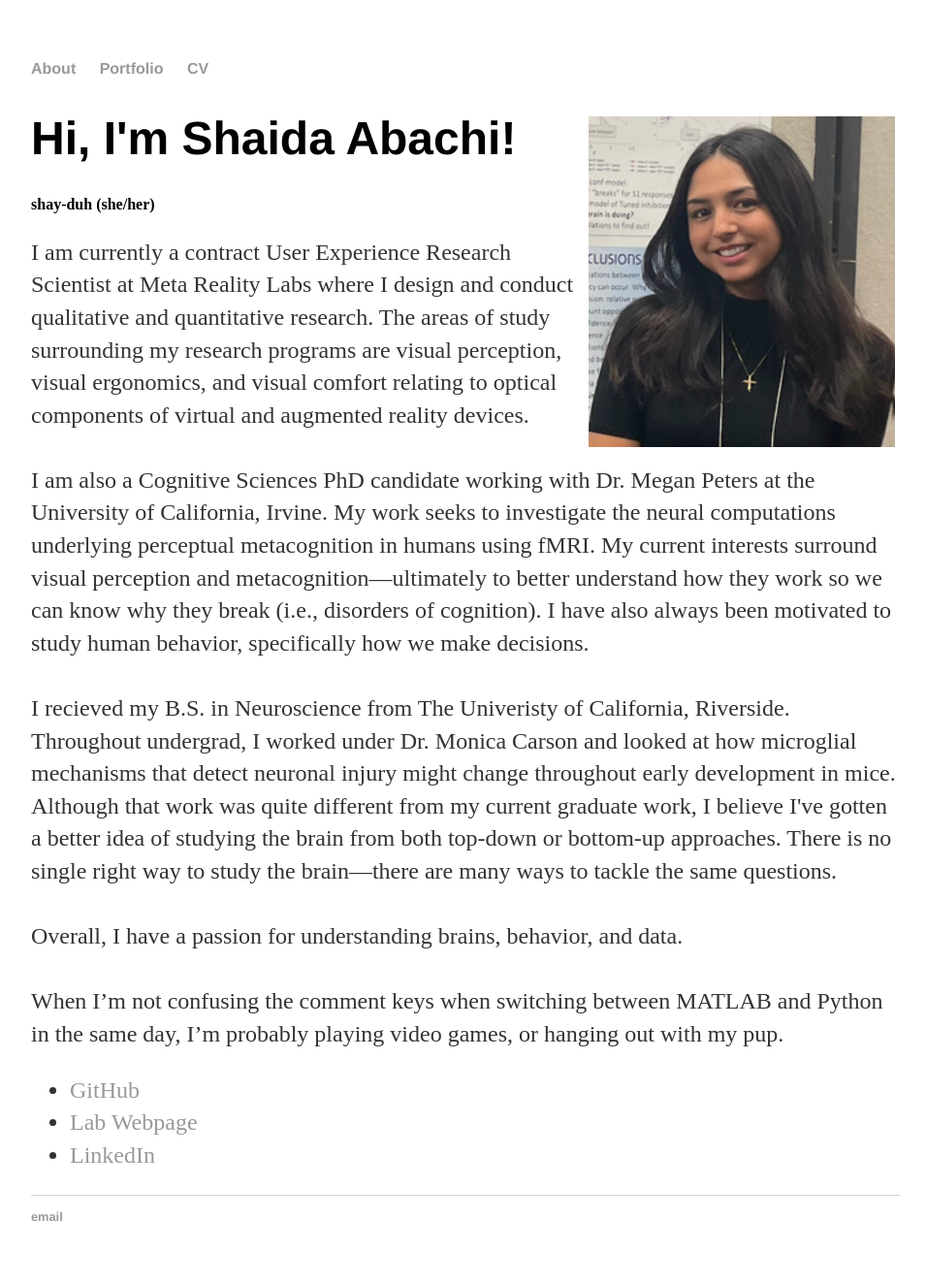
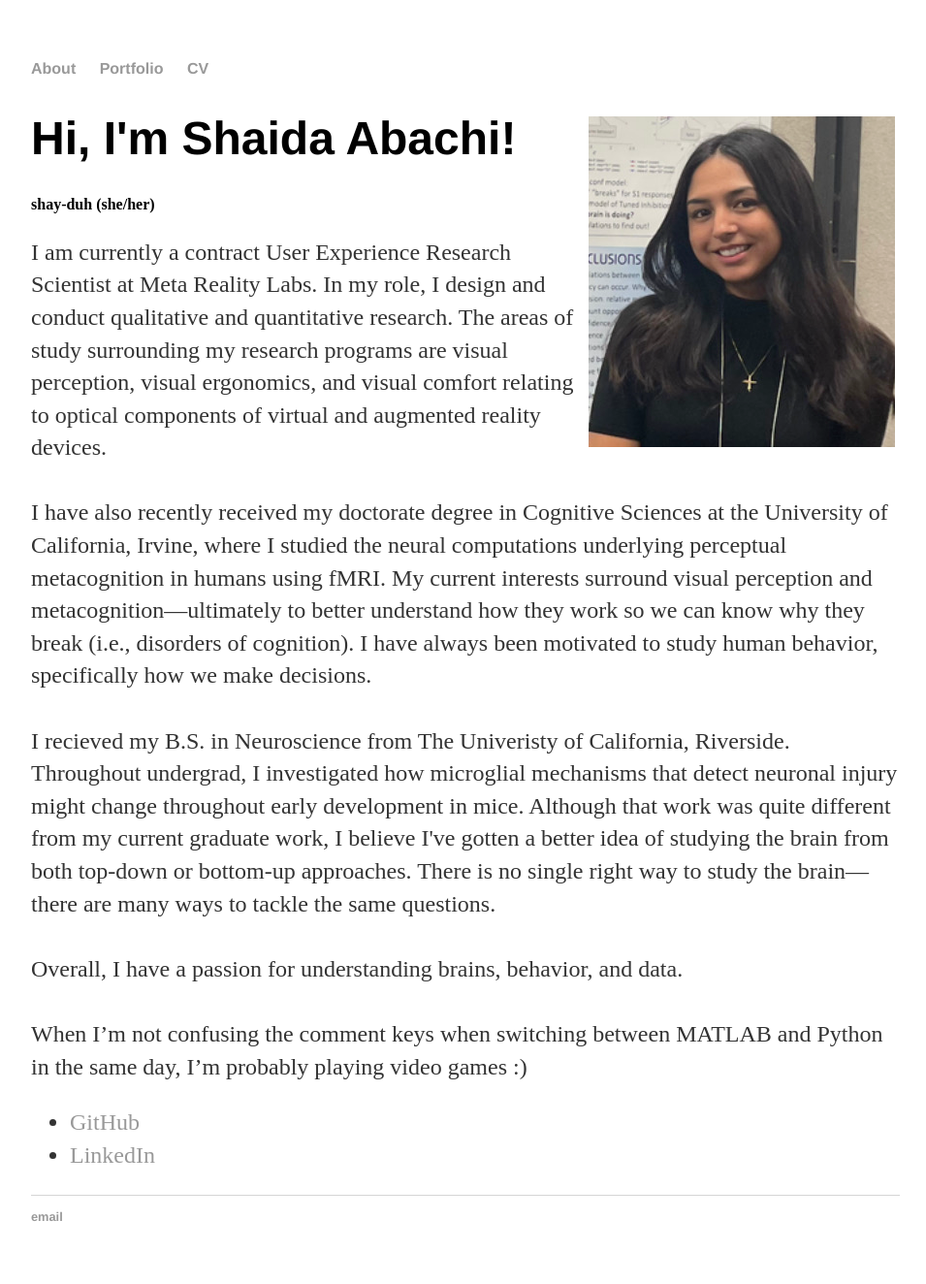
Before and after one commit to shaida-abachi/shaida-abachi.github.io, a Jekyll site: the page built from index.html, in a window 1280 px wide. Shown: the whole page at 97% size, without its empty margins (160-1115 px from the left). Built offline with Jekyll 4.4.1, drawn with Linux system fonts in a browser that asks for light colours.

Commit message:
Update index.html

```diff
--- a/index.html
+++ b/index.html
@@ -17,30 +17,29 @@ title: Shaida Abachi
 		<div class="blurb">
 			<h1>Hi, I'm Shaida Abachi!</h1> <b>shay-duh (she/her)</b>
 
-			<p>I am currently a contract User Experience Research Scientist at Meta Reality Labs where I
+			<p>I am currently a contract User Experience Research Scientist at Meta Reality Labs. In my role, I
 				design and conduct qualitative and quantitative research. The areas of study surrounding my research programs are
 				visual perception, visual ergonomics, and visual comfort relating to optical components of virtual and augmented reality devices.
 				<br><br>
-				I am also a Cognitive Sciences PhD candidate working with Dr. Megan Peters at the University of California, Irvine.
-				My work seeks to investigate the neural computations underlying perceptual metacognition in humans using fMRI.
+				I have also recently received my doctorate degree in Cognitive Sciences at the University of California, Irvine, where I studied
+				the neural computations underlying perceptual metacognition in humans using fMRI.
 				My current interests surround visual perception and metacognition—ultimately to better
-				understand how they work so we can know why they break (i.e., disorders of cognition). I have also always been
+				understand how they work so we can know why they break (i.e., disorders of cognition). I have always been
 				motivated to study human behavior, specifically how we make decisions.<br><br>
 
-				I recieved my B.S. in Neuroscience from The Univeristy of California, Riverside. Throughout undergrad, I worked under
-				Dr. Monica Carson and looked at how microglial mechanisms that detect neuronal injury might change throughout early development in mice.
+				I recieved my B.S. in Neuroscience from The Univeristy of California, Riverside. Throughout undergrad, I
+				investigated how microglial mechanisms that detect neuronal injury might change throughout early development in mice.
 				Although that work was quite different from my current graduate work, I believe I've gotten a better idea of studying the brain from
 				both top-down or bottom-up approaches. There is no single right way to study the brain—there are many
 				ways to tackle the same questions.<br><br>
 
 				Overall, I have a passion for understanding brains, behavior, and data.<br><br>
 
-				When I’m not confusing the comment keys when switching between MATLAB and Python in the same day, I’m probably playing video games, or hanging out with my pup. </p>
+				When I’m not confusing the comment keys when switching between MATLAB and Python in the same day, I’m probably playing video games :) </p>
 		</div>
 
 
 		<ul class="contacts">
 			<li><a href="https://github.com/shaida-abachi">GitHub</a></li>
-			<li><a href="https://faculty.sites.uci.edu/cnclab/people/">Lab Webpage</a></li>
 			<li><a href="https://www.linkedin.com/in/shaida-abachi/">LinkedIn</a></li>
 		</ul>
```
